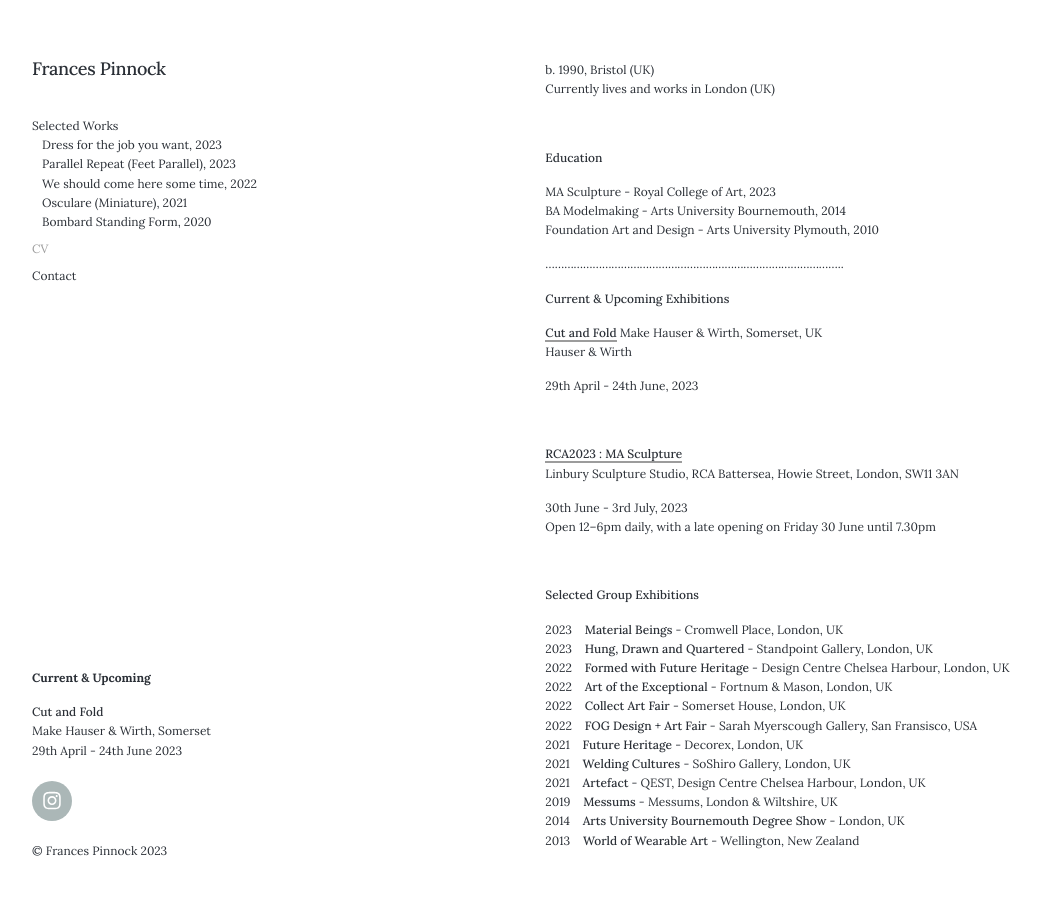
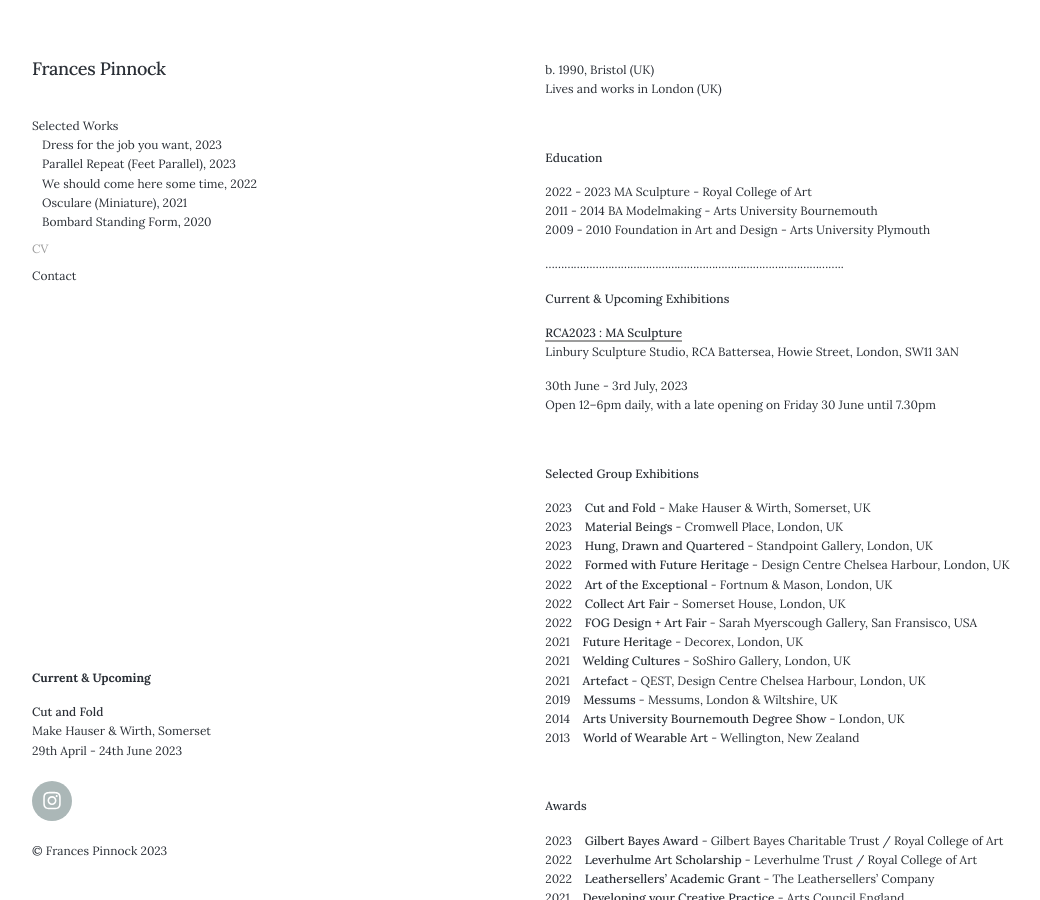
Before and after one commit to francespinnock/francespinnock.github.io, a Jekyll site: the page built from _pages/cv.md, in a window 1280 px wide and 900 px high. Shown: the whole window, without its empty margins (28-1068 px from the left). Built offline with Jekyll 4.4.1, drawn with Linux system fonts in a browser that asks for light colours; nearby versions of some CDN libraries.

Commit message:
Update cv.md

```diff
--- a/_pages/cv.md
+++ b/_pages/cv.md
@@ -4,7 +4,7 @@ subtitle:
 description: About Frances Pinnock
 ---
 b. 1990, Bristol (UK)
-Currently lives and works in London (UK)
+Lives and works in London (UK)
 
 
 
@@ -12,23 +12,15 @@ Currently lives and works in London (UK)
 
 **Education**
 
-MA Sculpture - Royal College of Art, 2023
-BA Modelmaking - Arts University Bournemouth, 2014
-Foundation Art and Design - Arts University Plymouth, 2010
+2022 - 2023 MA Sculpture - Royal College of Art
+2011 - 2014 BA Modelmaking - Arts University Bournemouth
+2009 - 2010 Foundation in Art and Design - Arts University Plymouth
 
 ...............................................................................................
 
 
 **Current & Upcoming Exhibitions**
 
-
-**[Cut and Fold](https://www.hauserwirth.com/make/41222-cut-and-fold/)**
-Make Hauser & Wirth, Somerset, UK
-Hauser & Wirth
-
-29th April - 24th June, 2023
-
-<br />
 
 [RCA2023 : MA Sculpture](https://www.rca.ac.uk/news-and-events/events/rca2023-rca-battersea-kensington/)
 Linbury Sculpture Studio, RCA Battersea, Howie Street, London, SW11 3AN
```
Also changed, not shown: other parts of _pages/cv.md (+1 -0 lines).
